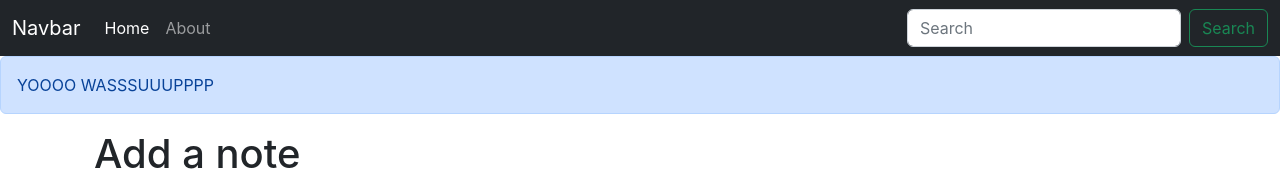
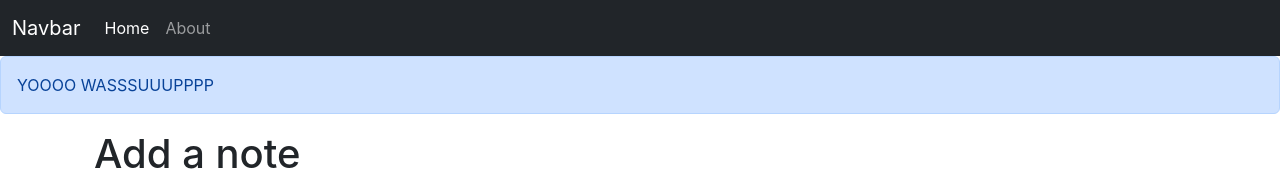
Before and after one commit to devesh518/Notes-app-MERN-Stack, a React (Create React App) app: page / in a window 1280 px wide. Shown: the top 171 px of the page. Built offline with nearby package versions, Linux system fonts and the light colour scheme; no server answers.

Commit message:
everything except login signup

```diff
--- a/src/Components/Navbar.js
+++ b/src/Components/Navbar.js
@@ -1,4 +1,4 @@
-import React, {useEffect} from 'react'
+import React, { useEffect } from 'react'
 import { Link, useLocation } from 'react-router-dom'
 
 const Navbar = () => {
@@ -19,15 +19,14 @@
           <div className="collapse navbar-collapse" id="navbarSupportedContent">
             <ul className="navbar-nav me-auto mb-2 mb-lg-0">
               <li className="nav-item">
-              <Link className={`nav-link ${location.pathname==='/' ? "active": ""}`} aria-current="page" to="/">Home</Link>
+                <Link className={`nav-link ${location.pathname === '/' ? "active" : ""}`} aria-current="page" to="/">Home</Link>
               </li>
               <li className="nav-item">
-              <Link className={`nav-link ${location.pathname==='/about' ? "active": ""}`} to="/about">About</Link>
+                <Link className={`nav-link ${location.pathname === '/about' ? "active" : ""}`} to="/about">About</Link>
               </li>
             </ul>
             <form className="d-flex" role="search">
-              <input className="form-control me-2" type="search" placeholder="Search" aria-label="Search"/>
-              <button className="btn btn-outline-success" type="submit">Search</button>
+
             </form>
           </div>
         </div>
```
Lines whose indentation alone changed are shown as unchanged.
